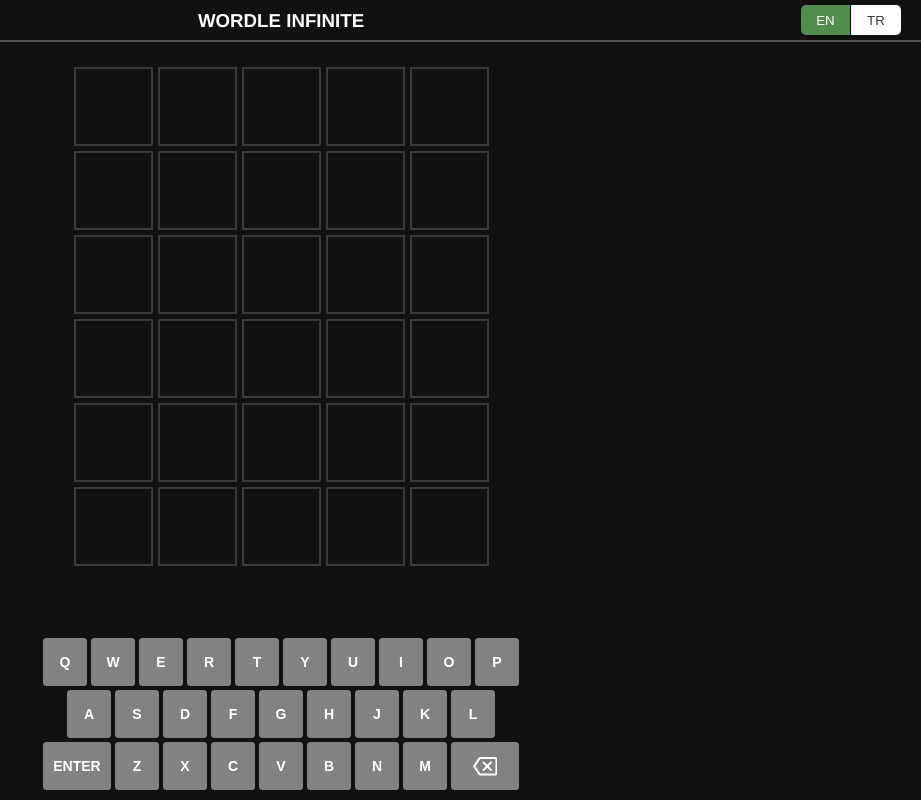
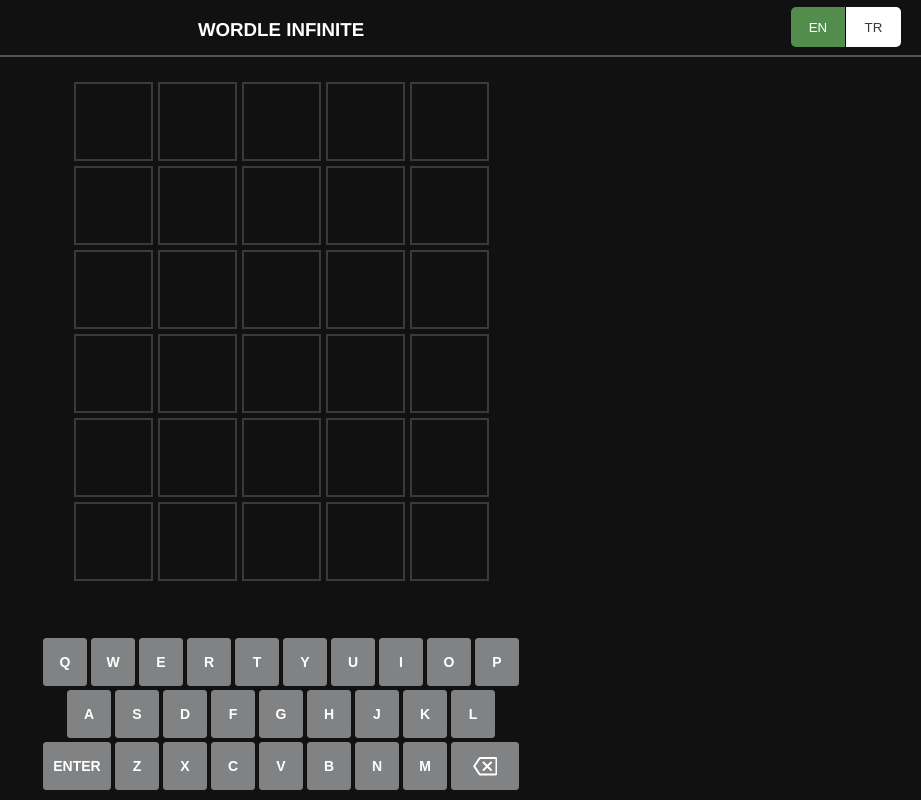
Before and after one commit to Spencehiko/wordle, a Vue app: page / in a window 1280 px wide. Shown: the whole page, without its empty margins (359-1280 px from the left). Built offline with nearby package versions, Linux system fonts and the light colour scheme.

Commit message:
fix! alert message fixed

```diff
--- a/src/components/Wordle.vue
+++ b/src/components/Wordle.vue
@@ -508,9 +508,6 @@
         window.addEventListener('keydown', (e) => {
             e.preventDefault();
             if (this.row !== 7) {
-                if (e.keyCode === 13 && this.guess[this.row - 1].length < 5) {
-                    this.showAlert(false, this.languages[this.language].alertMessages.completeTheWord, 1500);
-                }
                 if (this.guess[this.row - 1].length < 5) {
                     if (((e.keyCode > 64 && e.keyCode < 91) || (e.keyCode > 96 && e.keyCode < 123) || e.keyCode === 222) && this.language === 'en') {
                         this.addLetter(e.key);
@@ -519,7 +516,7 @@
                     }
                 }
                 // enter
-                if (e.keyCode === 13 && this.guess[this.row - 1].length === 5) {
+                if (e.keyCode === 13) {
                     this.submitGuess();
                 }
                 // backspace
@@ -585,8 +582,9 @@
             this.guess[this.row - 1] = this.guess[this.row - 1].slice(0, -1);
         },
         submitGuess() {
-            if (this.row === 7) {
-                this.showAlert(true, this.languages[this.language].alertMessages.gameOver + this.target, 2000);
+            if(this.guess[this.row - 1].length < 5) {
+                this.showAlert(false, this.languages[this.language].alertMessages.completeTheWord, 1500);
+                return;
             }
             this.validateGuess(this.guess[this.row - 1]);
         },
@@ -620,6 +618,9 @@
                     }
                 }
                 return;
+            }
+            if (this.row === 7) {
+                this.showAlert(true, this.languages[this.language].alertMessages.gameOver + this.target, 2000);
             }
             const temp = this.target.split('');
             if (!this.words.includes(val)) {
@@ -727,12 +728,11 @@
     height: calc(100% - 30px);
     .header {
         width: 100%;
-        height: 40px;
+        height: 55px;
         border-bottom: 2px solid #545454;
         margin: auto 0;
         h3 {
             display: inline-block;
-            margin: 10px auto;
             left: 50%;
             position: absolute;
             transform: translateX(-50%);
@@ -741,6 +741,7 @@
             display: inline-flex;
             float: right;
             margin-right: 20px;
+            margin-top: 2px;
             button {
                 color: #3a3a3c;
                 cursor: pointer;
@@ -748,8 +749,8 @@
                 border: 0;
                 outline: 0;
                 background: #fff;
-                height: 30px;
-                width: 50px;
+                height: 40px;
+                width: 55px;
                 margin: 5px auto;
                 &.en {
                     border-top-left-radius: 5px;
```
